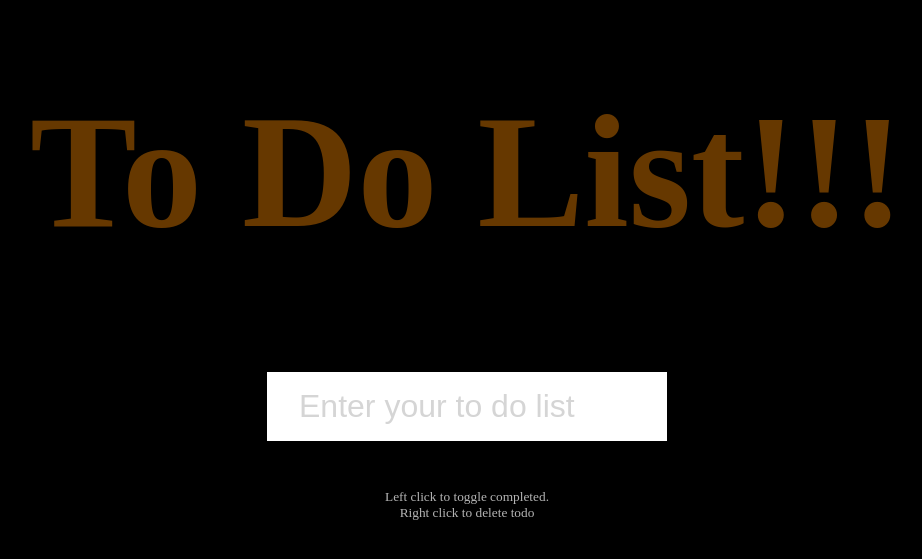
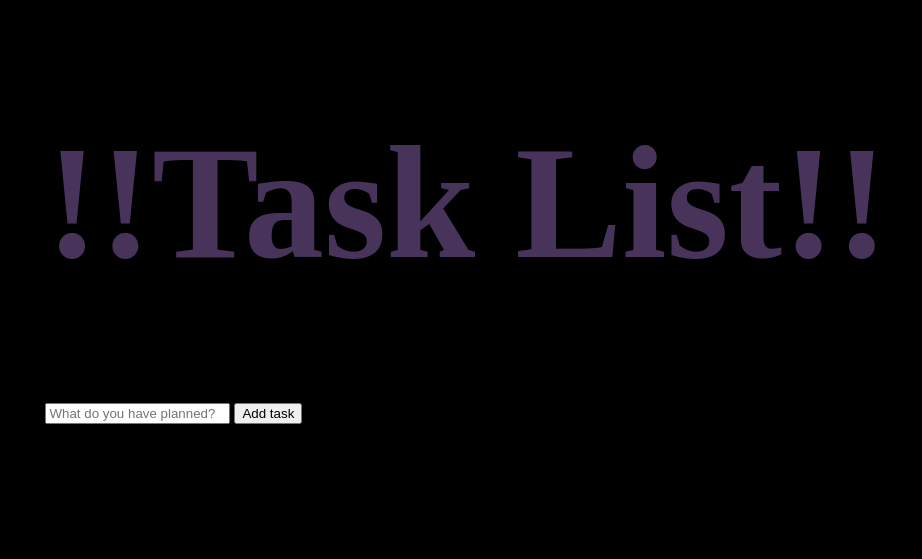
Before and after one commit to Man17si/ToDoList, a plain HTML site: page index.html in a window 1280 px wide. Shown: the part 153-712 px from the top of the page, without its empty margins (173-1095 px from the left). Drawn offline with Linux system fonts and the light colour scheme.

Commit message:
Update index.html

```diff
--- a/index.html
+++ b/index.html
@@ -1,19 +1,52 @@
 <!DOCTYPE html>
 <html lang="en">
 <head>
-    <meta charset="UTF-8" />
-    <meta name="viewport" content="width=device-width, initial-scale=1.0" />
+  <meta charset="UTF-8">
+  <meta http-equiv="X-UA-Compatible" content="IE=edge">
+  <meta name="viewport" content="width=device-width, initial-scale=1.0">
+  <title>Task List</title>
+
   <link rel="stylesheet" href="style.css" />
-    <title>Todo List</title>
 </head>
 <body>
-    <h1 class="todo">To Do List!!!</h1>
-    <form id="form">
-      <input type="text" class="input" id="input" placeholder="Enter your to do list" autocomplete="off">
 
-      <ul class="todos" id="todos"></ul>
+  <header>
+    <h1>!!Task List!!</h1>
+    <form id="new-task-form">
+      <input
+        type="text"
+        name="new-task-input"
+        id="new-task-input"
+        placeholder="What do you have planned?" />
+      <input
+        type="submit"
+        id="new-task-submit"
+        value="Add task" />
     </form>
-    <small>Left click to toggle completed. <br> Right click to delete todo</small>
+  </header>
+  <main>
+    <section class="task-list">
+      <h2>Tasks</h2>
+
+      <div id="tasks">
+
+        <!-- <div class="task">
+          <div class="content">
+            <input
+              type="text"
+              class="text"
+              value="A new task"
+              readonly>
+          </div>
+          <div class="actions">
+            <button class="edit">Edit</button>
+            <button class="delete">Delete</button>
+          </div>
+        </div> -->
+
+      </div>
+    </section>
+  </main>
 
   <script src="script.js"></script>
 </body>
```
Lines whose indentation alone changed are shown as unchanged.
